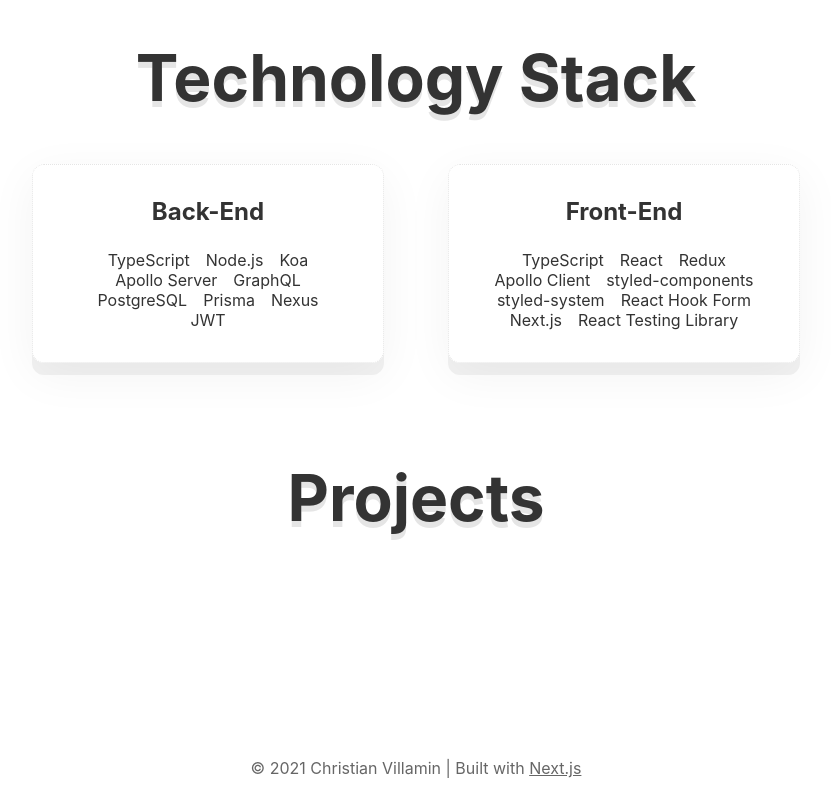
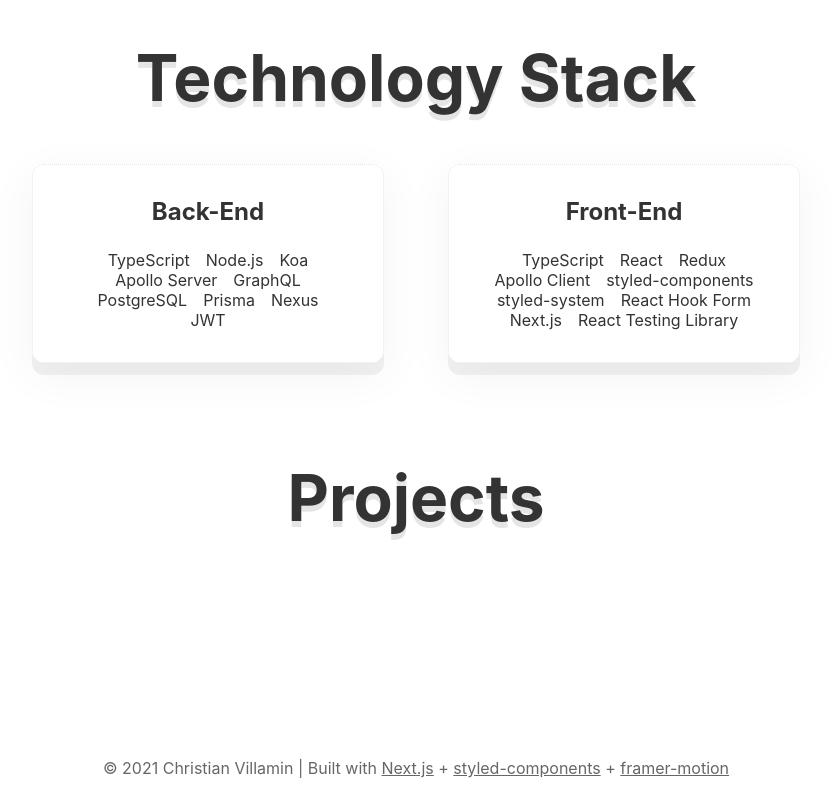
Before and after one commit to codekcv/personal-site-nextjs, a Next.js app: page / in a window 1280 px wide. Shown: the part 1303-2103 px from the top of the page, without its empty margins (224-1055 px from the left). Built offline with nearby package versions, Linux system fonts and the light colour scheme.

Commit message:
feat(footer) update info

```diff
--- a/components/Footer/Footer.main.tsx
+++ b/components/Footer/Footer.main.tsx
@@ -17,6 +17,22 @@
         <a href="https://nextjs.org/" target="_blank" rel="noopener noreferrer">
           Next.js
         </a>
+        &nbsp;+&nbsp;
+        <a
+          href="https://styled-components.com/"
+          target="_blank"
+          rel="noopener noreferrer"
+        >
+          styled-components
+        </a>
+        &nbsp;+&nbsp;
+        <a
+          href="https://www.framer.com/motion/"
+          target="_blank"
+          rel="noopener noreferrer"
+        >
+          framer-motion
+        </a>
       </Text>
     </Flex>
   )
```
